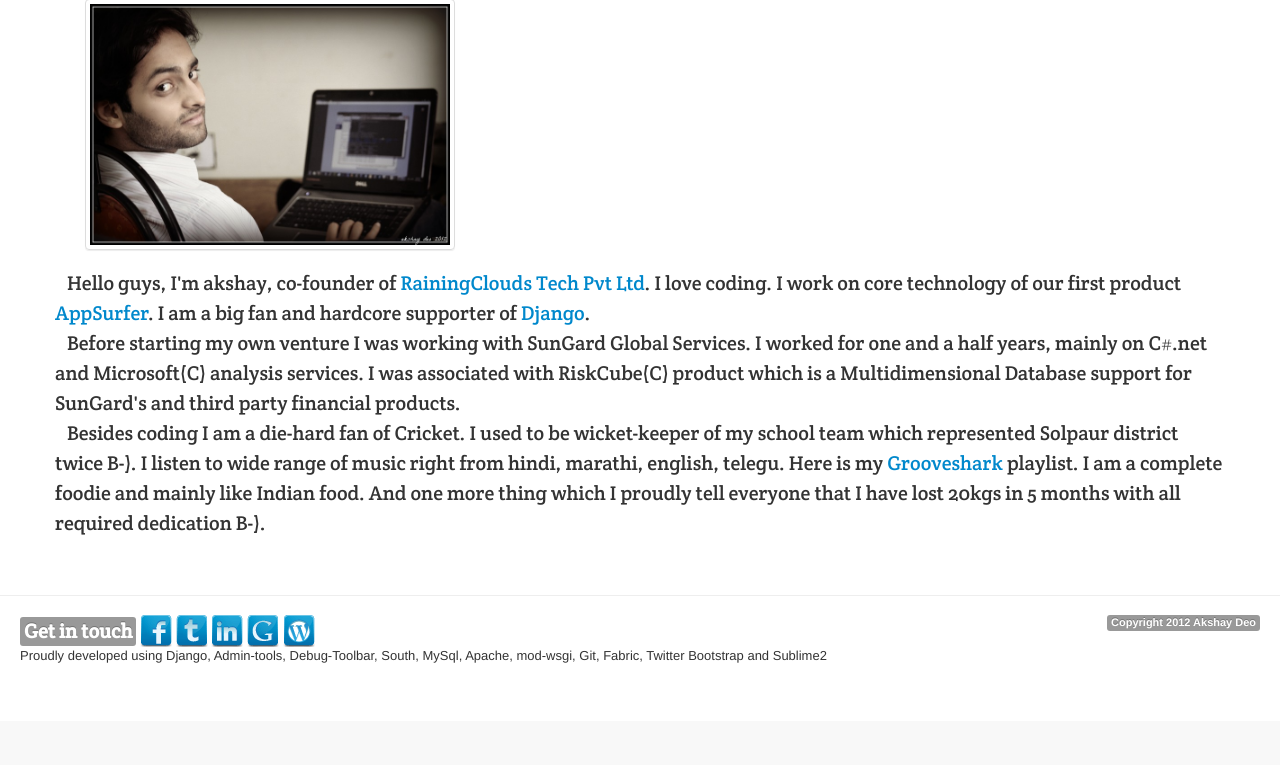
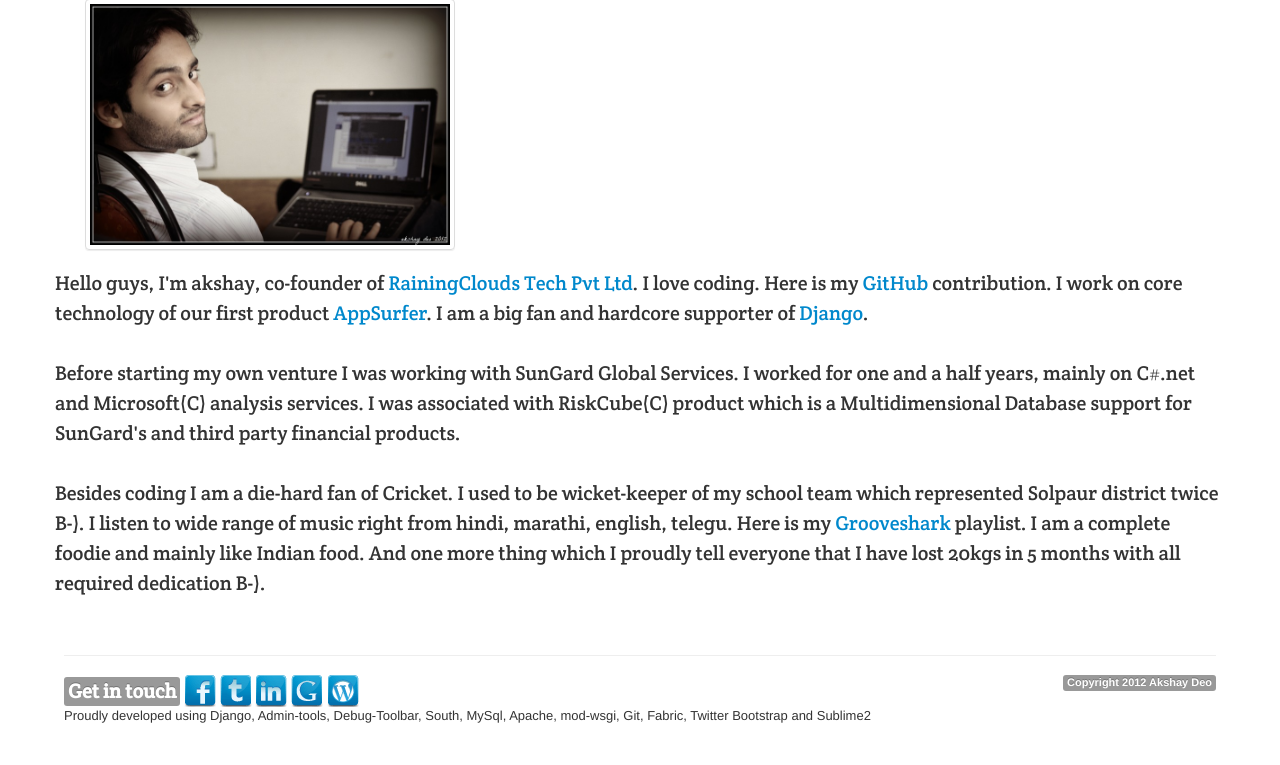
Before and after one commit to akshaydeo/akshaydeodotme, a Django app: template templates/dashboard/index.html in a window 1280 px wide. Shown: the part 79-844 px from the top of the page. Before the commit the page ends 742 px from the top, so only its background shows below. Run offline with Django 3.2, Linux system fonts and the light colour scheme; the template is opened without the code that fills it, so the values that code supplies are empty; parts of the project's set-up code (start-up, migrations or seed data) failed here and were passed over; some libraries are stand-ins or nearby versions.

Commit message:
minor template changes;

```diff
--- a/templates/base.html
+++ b/templates/base.html
@@ -31,7 +31,6 @@
 		<![endif]-->
 	</head>
 	<body>
-
 		<div class="navbar navbar-fixed-top">
 			<div class="navbar-inner">
 				<div class="container">
@@ -62,8 +61,9 @@
 		<div class="container">
 			{% block container %}{% endblock %}
 		</div>
-		<hr>
-		<footer class="footer" style="margin-left:20px; margin-right:20px;">
+
+		<footer class="footer" style="position:relative; width:90%; left:5%">
+			<hr>
 			<span class="label" style="font-family: 'Crete Round', serif; font-size:20px; font-weight:400px; line-height:150%">Get in touch</span>
 			<a href="http://facebook.com/akshaymdeo" target="_blank"><img src="{{ MEDIA_URL }}img/social_media/facebook32.png" alt=""/></a>
 			<a href="http://twitter.com/akshay_deo" target="_blank"><img src="{{ MEDIA_URL }}img/social_media/tumbler32.png" alt=""/></a>
--- a/templates/dashboard/academics.html
+++ b/templates/dashboard/academics.html
@@ -16,7 +16,8 @@
 			<li>Programming Languages</li>
 		</ol><br>
 		<p style="font-family: 'Crete Round', serif; font-size:20px; font-weight:400px; line-height:100%">
-			CGPA: 3.78/4.0
+			CGPA: 3.78/4.0<br>
+			Percentage : 72.59
 		</p>
 	</div>
 
--- a/templates/dashboard/index.html
+++ b/templates/dashboard/index.html
@@ -10,8 +10,8 @@
 		</a>
 
 		<p style="font-family: 'Crete Round', serif; font-size:20px; font-weight:400px; line-height:150%">
-			&nbsp&nbsp&nbspHello guys, I'm akshay, co-founder of <a href="http://rainingclouds.com" target="_blank">RainingClouds Tech Pvt Ltd</a>. I love coding. I work on core technology of our first product <a href="http://appsurfer.com" target="_blank">AppSurfer</a>. I am a big fan and hardcore supporter of <a href="http://djangoproject.org" target="_blank">Django</a>.</br>
-			&nbsp&nbsp&nbspBefore starting my own venture I was working with SunGard Global Services. I worked for one and a half years, mainly on C#.net and Microsoft(C) analysis services. I was associated with RiskCube(C) product which is a Multidimensional Database support for SunGard's and third party financial products.</br>
-			&nbsp&nbsp&nbspBesides coding I am a die-hard fan of Cricket. I used to be wicket-keeper of my school team which represented Solpaur district twice B-). I listen to wide range of music right from hindi, marathi, english, telegu. Here is my <a href="http://grooveshark.com/#!/akshay.deo/" target="_blank">Grooveshark</a> playlist. I am a complete foodie and mainly like Indian food. And one more thing which I proudly tell everyone that I have lost 20kgs in 5 months with all required dedication B-).</br></br>
+			Hello guys, I'm akshay, co-founder of <a href="http://rainingclouds.com" target="_blank">RainingClouds Tech Pvt Ltd</a>. I love coding. Here is my <a href="https://github.com/akshaydeo" target="_balnk">GitHub</a> contribution. I work on core technology of our first product <a href="http://appsurfer.com" target="_blank">AppSurfer</a>. I am a big fan and hardcore supporter of <a href="http://djangoproject.org" target="_blank">Django</a>.<br><br>
+			Before starting my own venture I was working with SunGard Global Services. I worked for one and a half years, mainly on C#.net and Microsoft(C) analysis services. I was associated with RiskCube(C) product which is a Multidimensional Database support for SunGard's and third party financial products.<br><br>
+			Besides coding I am a die-hard fan of Cricket. I used to be wicket-keeper of my school team which represented Solpaur district twice B-). I listen to wide range of music right from hindi, marathi, english, telegu. Here is my <a href="http://grooveshark.com/#!/akshay.deo/" target="_blank">Grooveshark</a> playlist. I am a complete foodie and mainly like Indian food. And one more thing which I proudly tell everyone that I have lost 20kgs in 5 months with all required dedication B-).<br><br>
 		</p>
 {% endblock %}
--- a/templates/dashboard/projects.html
+++ b/templates/dashboard/projects.html
@@ -7,7 +7,7 @@
 		</span></br></br>
 		<p style="font-family: 'Crete Round', serif; font-size:20px; font-weight:400px; line-height:150%">
 			<a href="http://appsurfer.com" targe"_blank">AppSurfer</a> is focused on to creating more visibility to Android applications. We basically run Android application in browser. So that Android users can use any Android application before actually downloading it. We provide a lot of analytics about traffic and usage to the app publishers. You can view site for more information. It's <a href="http://rainingclouds.com" target="_blank">RainingClouds Tech Pvt Ltd</a>'s first product and we are supported by One97 mobility fund.</br>
-			Role : Core technology developer
+			Role : Core technology developer and Co-founder :)
 		</p></br>
 		<span class="label label-info" style="font-family: 'Crete Round', serif; font-size:20px; font-weight:400px;">
 			Adaptiv Risk Cube
```
